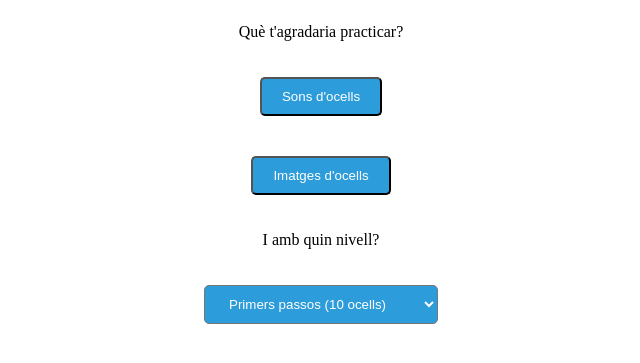
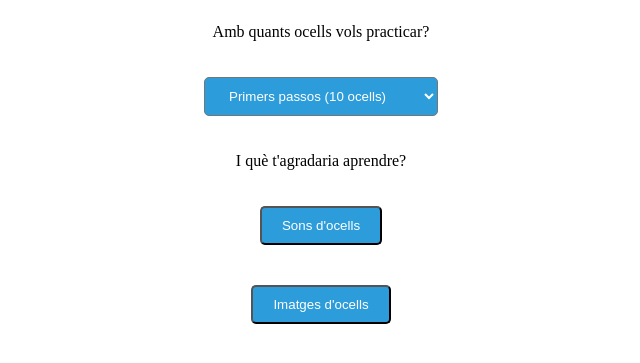
Before and after one commit to JordiCondom/BirdSongs, a website: page public/index.html in a window 1280 px wide. Shown: the part 259-622 px from the top of the page, without its empty margins (319-959 px from the left). Drawn offline with Linux system fonts and the light colour scheme.

Commit message:
Update index.html

```diff
--- a/public/index.html
+++ b/public/index.html
@@ -9,13 +9,8 @@
 <body>
     <div class="container">
         <h1>Joc dels ocells</h1>
-        <p>Què t'agradaria practicar?</p>
         <div class="container">
-            <button class="button" onclick="location.href='indexSound.html?level='+document.getElementById('level-select').value">Sons d'ocells</button>
-            <button class="button" onclick="location.href='indexImage.html?level='+document.getElementById('level-select').value">Imatges d'ocells</button>
-        </div>
-        <div class="container">
-            <p>I amb quin nivell?</p>
+            <p>Amb quants ocells vols practicar?</p>
         </div>
         <div class="container">
             <select id="level-select" class="button">
@@ -26,6 +21,11 @@
                 <option value="hard">Nivell impossible (217 ocells)</option>
             </select>
         </div>
+        <p>I què t'agradaria aprendre?</p>
+        <div class="container">
+            <button class="button" onclick="location.href='indexSound.html?level='+document.getElementById('level-select').value">Sons d'ocells</button>
+            <button class="button" onclick="location.href='indexImage.html?level='+document.getElementById('level-select').value">Imatges d'ocells</button>
+        </div>
     </div>
     </div>
 </body>
```
